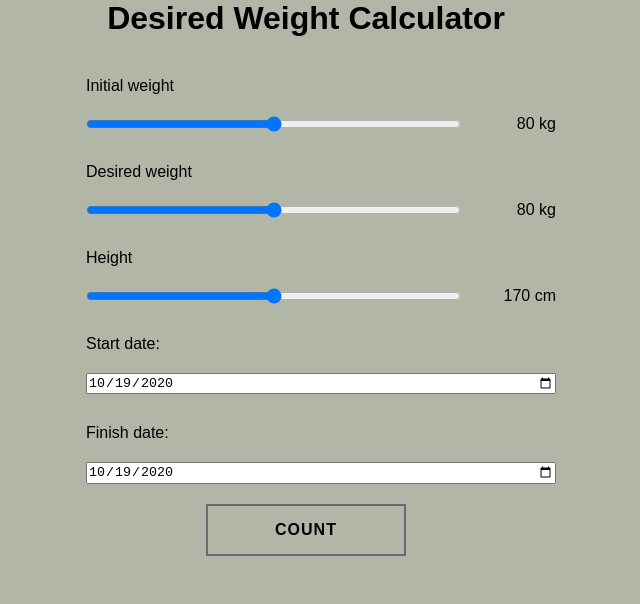
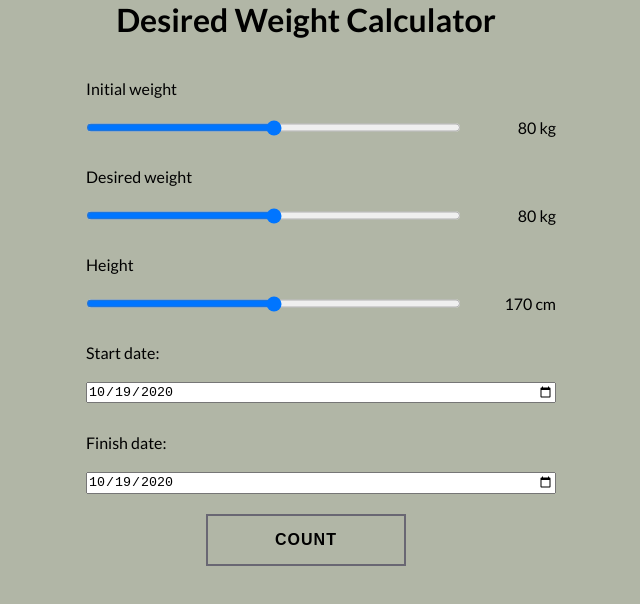
Before and after one commit to forbiddenrng/desired-weight-calculator, a React (Create React App) app: page / in a window 1280 px wide. Shown: the top 604 px of the page, without its empty margins (334-974 px from the left). Built offline with nearby package versions, Linux system fonts and the light colour scheme.

Commit message:
add lato font

```diff
--- a/public/index.html
+++ b/public/index.html
@@ -1,15 +1,14 @@
 <!DOCTYPE html>
 <html lang="en">
+
 <head>
   <meta charset="utf-8" />
   <link rel="icon" href="%PUBLIC_URL%/favicon.ico" />
   <meta name="viewport" content="width=device-width, initial-scale=1" />
   <meta name="theme-color" content="#000000" />
-    <meta
-      name="description"
-      content="Web site created using create-react-app"
-    />
+  <meta name="description" content="Web site created using create-react-app" />
   <link rel="apple-touch-icon" href="%PUBLIC_URL%/logo192.png" />
+  <link href="https://fonts.googleapis.com/css2?family=Lato:wght@400;700&display=swap" rel="stylesheet">
   <!--
       manifest.json provides metadata used when your web app is installed on a
       user's mobile device or desktop. See https://developers.google.com/web/fundamentals/web-app-manifest/
@@ -26,6 +25,7 @@
     -->
   <title>React App</title>
 </head>
+
 <body>
   <noscript>You need to enable JavaScript to run this app.</noscript>
   <div id="root"></div>
@@ -40,4 +40,5 @@
       To create a production bundle, use `npm run build` or `yarn build`.
     -->
 </body>
+
 </html>
--- a/src/App.css
+++ b/src/App.css
@@ -6,4 +6,5 @@
 }
 html {
   color: black;
+  font-family: "Lato", sans-serif;
 }
```
Lines whose indentation alone changed are shown as unchanged.
